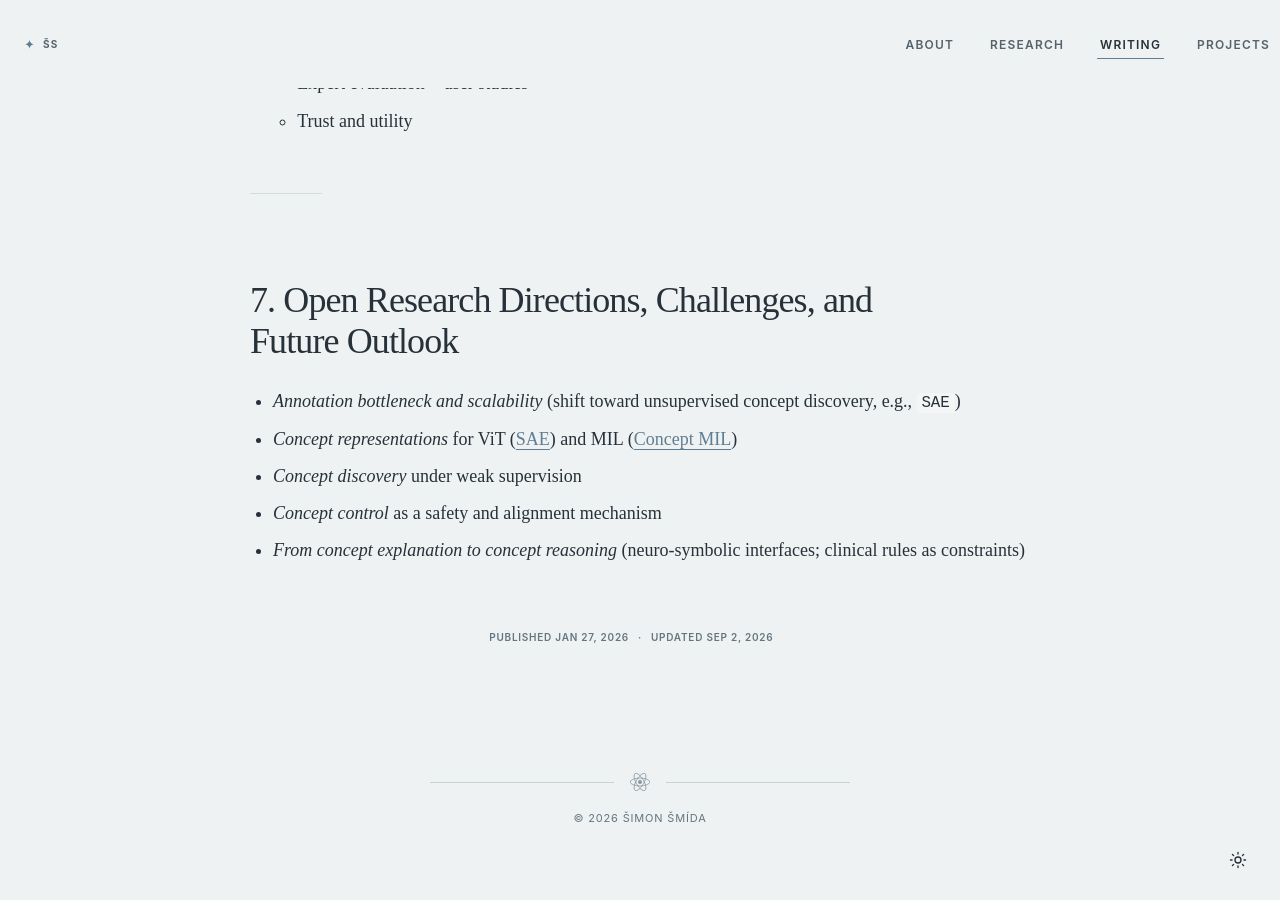
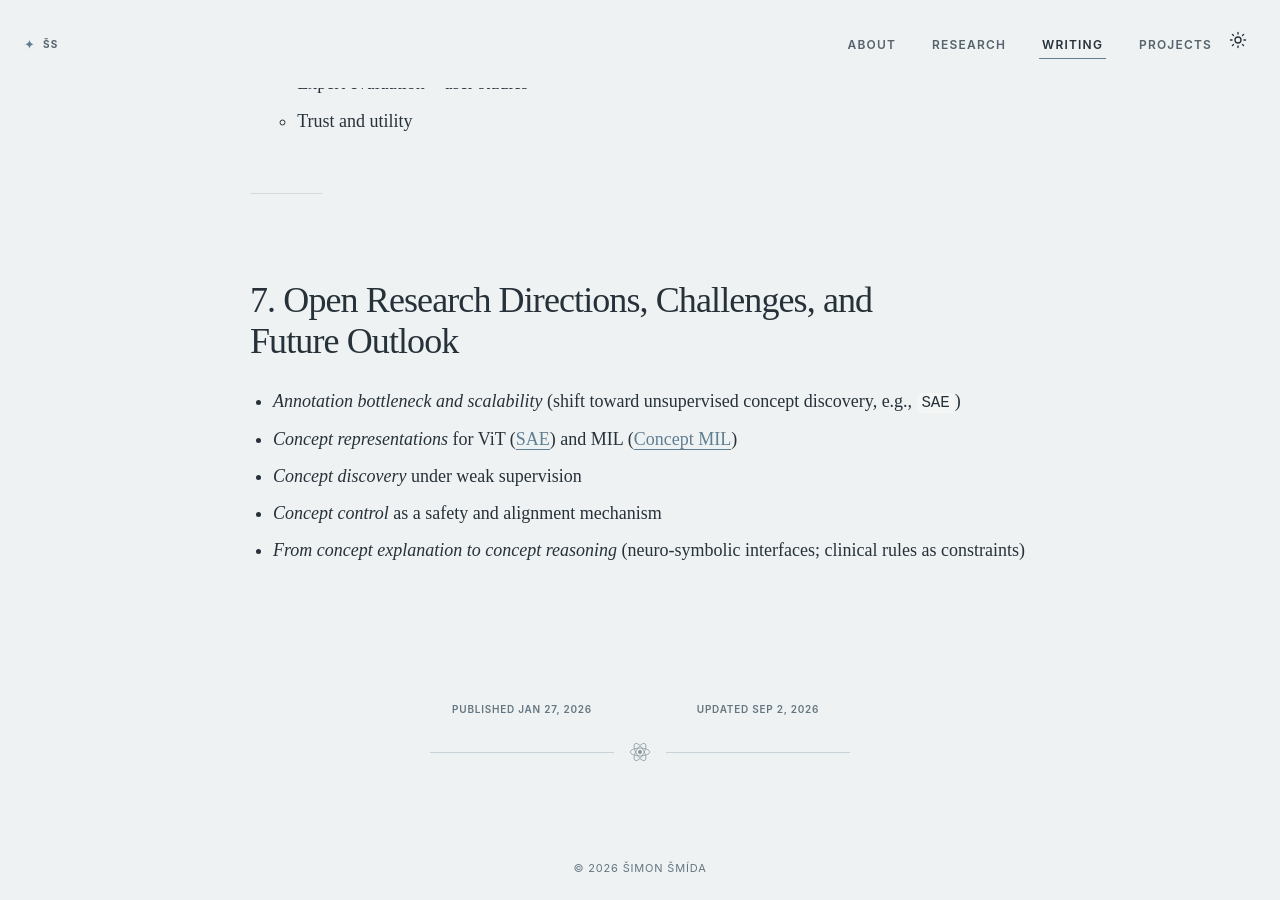
Before and after one commit to simonsmida/simonsmida.github.io, a Jekyll site: the page built from _posts/2026-01-27-concept-based-interpretability-in-medical-ai.md, in a window 1280 px wide and 900 px high, scrolled down 6605 px. Built offline with Jekyll 4.4.1, drawn with Linux system fonts in a browser that asks for light colours; before the commit the page ends 7451 px from its top, so only the background shows below that.

```diff
--- a/_config.yml
+++ b/_config.yml
@@ -3,7 +3,7 @@
 url: https://simonsmida.github.io
 
 # Bump to invalidate cached CSS, scripts, and icons after a deploy.
-version: 84
+version: 86
 
 author:
   name: Šimon Šmída
--- a/_layouts/article.html
+++ b/_layouts/article.html
@@ -7,11 +7,27 @@
   <meta property="article:published_time" content="{{ page.date | date_to_xmlschema }}">
   <meta property="article:modified_time" content="{{ page.last_updated | default: page.date | date_to_xmlschema }}">
   {% if page.interactive_map %}<link rel="stylesheet" href="/assets/css/interactive-map.css?v={{ site.version }}">{% endif %}
+  {% if page.math %}
+  <script>
+    window.MathJax = {
+      tex: {
+        inlineMath: [["$", "$"], ["\\(", "\\)"]],
+        displayMath: [["$$", "$$"], ["\\[", "\\]"]],
+        processEscapes: true
+      },
+      options: {
+        skipHtmlTags: ["script", "noscript", "style", "textarea", "pre", "code"]
+      }
+    };
+  </script>
+  <script defer src="https://cdn.jsdelivr.net/npm/mathjax@3/es5/tex-mml-chtml.js"></script>
+  {% endif %}
 </head>
 <body class="article-page">
   {% include site-header.html nav="writing" %}
 
   <main class="article-main" id="main-content">
+    <span class="back-to-top-sentinel" aria-hidden="true"></span>
     <header class="article-header">
       {% if page.interactive_map and page.map_src %}
       <figure class="article-hero-art article-hero-map" aria-label="{{ page.hero_alt | default: 'Interactive map' }}">
@@ -30,6 +46,10 @@
       <figure class="article-hero-art{% if page.hero_art_type == 'image' %} article-hero-art-image{% endif %}" style="view-transition-name: article-{{ page.slug }}">
         <img src="{{ page.hero_art }}" alt="{{ page.hero_alt | default: 'Abstract conceptual illustration' }}">
       </figure>
+      {% elsif page.published == false %}
+      <figure class="article-hero-art article-hero-placeholder" aria-label="Draft placeholder: add a hero image">
+        <span>Hero image<br>to come</span>
+      </figure>
       {% endif %}
       <h1>{{ page.title }}</h1>
       <p class="article-meta">
@@ -44,15 +64,24 @@
       {{ content }}
     </article>
 
-    <div class="article-dates" aria-label="Article dates">
-      <span>Published <time datetime="{{ page.date | date: '%Y-%m-%d' }}">{{ page.date | date: "%b %-d, %Y" }}</time></span>
-      <span aria-hidden="true">·</span>
-      <span>Updated <time datetime="{{ page.last_updated | default: page.date | date: '%Y-%m-%d' }}">{{ page.last_updated | default: page.date | date: "%b %-d, %Y" }}</time></span>
+    <div class="article-endmatter">
+      <div class="back-to-top-wrap">
+        <button class="back-to-top" type="button" data-back-to-top aria-label="Move to top">
+          <svg viewBox="0 0 24 24" aria-hidden="true">
+            <path d="M12 19V5m-5.5 5.5L12 5l5.5 5.5" />
+          </svg>
+        </button>
+        <span class="back-to-top-label" aria-hidden="true">Move to top</span>
+      </div>
+      <div class="article-dates" aria-label="Article dates">
+        <span>Published <time datetime="{{ page.date | date: '%Y-%m-%d' }}">{{ page.date | date: "%b %-d, %Y" }}</time></span>
+        <span>Updated <time datetime="{{ page.last_updated | default: page.date | date: '%Y-%m-%d' }}">{{ page.last_updated | default: page.date | date: "%b %-d, %Y" }}</time></span>
+      </div>
+      <div class="article-rule" aria-hidden="true">{% include atom-mark.html %}</div>
     </div>
   </main>
 
   <footer>
-    <span class="article-rule" aria-hidden="true">{% include atom-mark.html %}</span>
     <a class="footer-home-link" href="/">© 2026 Šimon Šmída</a>
   </footer>
 
--- a/assets/css/site.css
+++ b/assets/css/site.css
@@ -396,7 +396,7 @@
   background: transparent;
   color: var(--muted);
   cursor: pointer;
-  font: 600 10px/1 var(--sans);
+  font: 600 12px/1.1 var(--sans);
   letter-spacing: .07em;
   text-align: left;
   text-transform: uppercase;
@@ -419,7 +419,7 @@
   position: fixed;
   z-index: 80;
   right: max(18px, env(safe-area-inset-right));
-  bottom: max(16px, env(safe-area-inset-bottom));
+  top: max(16px, env(safe-area-inset-top));
   width: 48px;
   height: 48px;
   display: grid;
@@ -441,6 +441,114 @@
   transform: scale(.94);
 }
 
+.back-to-top-wrap {
+  position: relative;
+  z-index: 2;
+  width: max-content;
+  margin: 0 auto 32px;
+  top: -6px;
+  opacity: 0;
+  pointer-events: none;
+  transform: translateY(8px);
+  transition: opacity 180ms ease, transform 180ms ease;
+}
+
+.back-to-top-wrap.is-visible {
+  opacity: .86;
+  pointer-events: auto;
+  transform: translateY(0);
+}
+
+.back-to-top {
+  width: 40px;
+  height: 40px;
+  display: grid;
+  place-items: center;
+  padding: 0;
+  border: 1px solid color-mix(in srgb, var(--line) 72%, transparent);
+  border-radius: 50%;
+  background: color-mix(in srgb, var(--paper) 88%, transparent);
+  color: var(--muted);
+  cursor: pointer;
+  transition: color 180ms ease, background-color 180ms ease, border-color 180ms ease, transform 180ms ease;
+  backdrop-filter: blur(8px);
+}
+
+.back-to-top:hover,
+.back-to-top:focus-visible {
+  color: var(--accent);
+  border-color: color-mix(in srgb, var(--accent) 58%, var(--line));
+  background: color-mix(in srgb, var(--accent) 14%, var(--paper));
+  animation: back-to-top-bounce 1800ms ease-in-out infinite;
+}
+
+.back-to-top-label {
+  position: absolute;
+  top: calc(100% + 9px);
+  left: 50%;
+  padding: 0;
+  border: 0;
+  background: transparent;
+  color: var(--accent);
+  font: 600 12px/1.1 var(--sans);
+  letter-spacing: .02em;
+  text-decoration: none;
+  text-transform: none;
+  white-space: nowrap;
+  opacity: 0;
+  pointer-events: none;
+  transform: translate(-50%, -6px) scale(.8) rotate(-4deg);
+  transform-origin: 50% 0;
+  transition: opacity 160ms ease, transform 160ms var(--ease-out);
+}
+
+.back-to-top-wrap:hover .back-to-top-label,
+.back-to-top:focus-visible + .back-to-top-label {
+  opacity: 1;
+  transform: translate(-50%, 0) scale(1) rotate(0deg);
+}
+
+.back-to-top:focus-visible {
+  outline: 2px solid color-mix(in srgb, var(--accent) 70%, transparent);
+  outline-offset: 3px;
+}
+
+.back-to-top:active {
+  transform: translateY(1px) scale(.94);
+}
+
+.back-to-top svg {
+  width: 18px;
+  height: 18px;
+  fill: none;
+  stroke: currentColor;
+  stroke-linecap: round;
+  stroke-linejoin: round;
+  stroke-width: 1.4;
+}
+
+@keyframes back-to-top-bounce {
+  0%, 100% { transform: translateY(0); }
+  25% { transform: translateY(-1.5px); }
+  50% { transform: translateY(1px); }
+  75% { transform: translateY(-.75px); }
+}
+
+@media (prefers-reduced-motion: reduce) {
+  .back-to-top-wrap {
+    transform: none;
+  }
+
+  .back-to-top:hover,
+  .back-to-top:focus-visible {
+    animation: none;
+  }
+
+  .back-to-top-label {
+    transition: none;
+  }
+}
+
 .theme-icon {
   position: absolute;
   top: 50%;
@@ -592,6 +700,12 @@
   stroke-width: 1.45;
   stroke-linecap: round;
   stroke-linejoin: round;
+}
+
+@media (min-width: 641px) {
+  .site-header {
+    padding-right: calc(var(--wide-gutter) + 58px);
+  }
 }
 
 .hero-social-link svg text {
@@ -818,6 +932,18 @@
   transition: filter var(--motion-micro) var(--ease-out), opacity var(--motion-micro) var(--ease-out);
 }
 
+.card-media-placeholder {
+  width: 100%;
+  height: 100%;
+  display: grid;
+  place-content: center;
+  color: var(--subtle);
+  font: 600 9px/1.35 var(--sans);
+  letter-spacing: .08em;
+  text-align: center;
+  text-transform: uppercase;
+}
+
 .project-media {
   display: grid;
   place-items: center;
@@ -948,7 +1074,16 @@
 .article-main {
   position: relative;
   z-index: 2;
-  padding-bottom: 112px;
+  padding-bottom: 48px;
+}
+
+.back-to-top-sentinel {
+  position: absolute;
+  top: 1px;
+  left: 0;
+  width: 1px;
+  height: 1px;
+  pointer-events: none;
 }
 
 .article-header {
@@ -1032,6 +1167,22 @@
   animation: article-hero-breathe 24s ease-in-out infinite alternate;
 }
 
+.article-hero-placeholder {
+  min-height: clamp(220px, 32vw, 390px);
+  display: grid;
+  place-items: center;
+  border: 1px dashed color-mix(in srgb, var(--accent) 55%, var(--line));
+  background: color-mix(in srgb, var(--surface) 64%, transparent);
+}
+
+.article-hero-placeholder span {
+  color: var(--subtle);
+  font: 600 11px/1.5 var(--sans);
+  letter-spacing: .12em;
+  text-align: center;
+  text-transform: uppercase;
+}
+
 @keyframes article-hero-breathe {
   from { transform: translateY(-1px) scaleY(.998); }
   to { transform: translateY(1px) scaleY(1.002); }
@@ -1067,25 +1218,38 @@
   margin-inline: auto;
 }
 
+.article-endmatter {
+  width: min(calc(100% - var(--wide-gutter) - var(--wide-gutter)), 420px);
+  margin: 88px auto 0;
+  transform: translateY(-24px);
+}
+
 .article-dates {
-  width: min(calc(100% - 48px), 780px);
+  width: 100%;
   display: grid;
-  grid-template-columns: 1fr auto 1fr;
+  grid-template-columns: 1fr 24px 1fr;
   align-items: center;
-  gap: 9px;
-  margin: 64px auto 0;
+  column-gap: 14px;
   color: var(--subtle);
   font: 600 10px/1.4 var(--sans);
   letter-spacing: .075em;
+  text-align: center;
   text-transform: uppercase;
 }
 
 .article-dates > span:first-child {
-  justify-self: end;
+  grid-column: 1;
+  justify-self: center;
 }
 
 .article-dates > span:last-child {
-  justify-self: start;
+  grid-column: 3;
+  justify-self: center;
+}
+
+.article-endmatter .article-rule {
+  width: 100%;
+  margin-top: 24px;
 }
 
 .article-content h2 {
@@ -1148,6 +1312,14 @@
   text-decoration: underline;
   text-decoration-thickness: 1px;
   text-underline-offset: 4px;
+}
+
+.article-content mjx-container[display="true"] {
+  max-width: 100%;
+  margin: 1.4em 0 !important;
+  overflow-x: auto;
+  overflow-y: hidden;
+  padding: .15em 0;
 }
 
 .article-content > p:has(> img) {
@@ -1190,10 +1362,7 @@
 .article-page footer {
   position: relative;
   z-index: 2;
-  min-height: 88px;
-  flex-direction: column;
-  gap: 16px;
-  padding-block: 14px 18px;
+  min-height: var(--footer-height);
 }
 
 /* Cross-document View Transitions morph a card thumbnail into the article hero. */
@@ -1554,7 +1723,11 @@
   }
 
   .article-main {
-    padding-bottom: 80px;
+    padding-bottom: 40px;
+  }
+
+  .article-endmatter {
+    transform: translateY(-18px);
   }
 
   .article-header {
--- a/assets/js/site.js
+++ b/assets/js/site.js
@@ -57,6 +57,40 @@
     document.querySelector("[data-theme-trigger]").addEventListener("click", () => {
       applyTheme(document.documentElement.dataset.theme === DARK_THEME ? LIGHT_THEME : DARK_THEME);
     });
+  }
+
+  /* ---- Article back-to-top control -------------------------------------- */
+
+  function initializeBackToTop() {
+    const button = document.querySelector("[data-back-to-top]");
+    if (!button) return;
+    const control = button.closest(".back-to-top-wrap") || button;
+
+    const updateVisibility = () => {
+      control.classList.toggle("is-visible", window.scrollY > window.innerHeight * .65);
+    };
+
+    button.addEventListener("click", () => {
+      window.scrollTo({
+        top: 0,
+        behavior: REDUCED_MOTION.matches ? "auto" : "smooth"
+      });
+    });
+
+    const sentinel = document.querySelector(".back-to-top-sentinel");
+    if (sentinel && "IntersectionObserver" in window) {
+      const observer = new IntersectionObserver(([entry]) => {
+        control.classList.toggle("is-visible", !entry.isIntersecting);
+      });
+      observer.observe(sentinel);
+    } else {
+      window.addEventListener("scroll", updateVisibility, { passive: true });
+      document.addEventListener("scroll", updateVisibility, { passive: true, capture: true });
+      updateVisibility();
+      window.setInterval(updateVisibility, 250);
+    }
+    window.addEventListener("hashchange", updateVisibility);
+    window.addEventListener("pageshow", updateVisibility);
   }
 
   /* ---- Background field picker ------------------------------------------- */
@@ -566,6 +600,7 @@
   /* ---- Startup ----------------------------------------------------------- */
 
   initializeTheme();
+  initializeBackToTop();
   initializeFieldPicker();
   initializeCardLists();
   initializeArticleTransitions();
```
Also changed, not shown: _includes/post-card.html (+6 -1 lines), _posts/2026-09-16-from-information-to-kl-divergence.md (added, +150 -0 lines), README.md, assets/notes/2026-09-16-from-information-to-kl-divergence/hero.webp (added).
